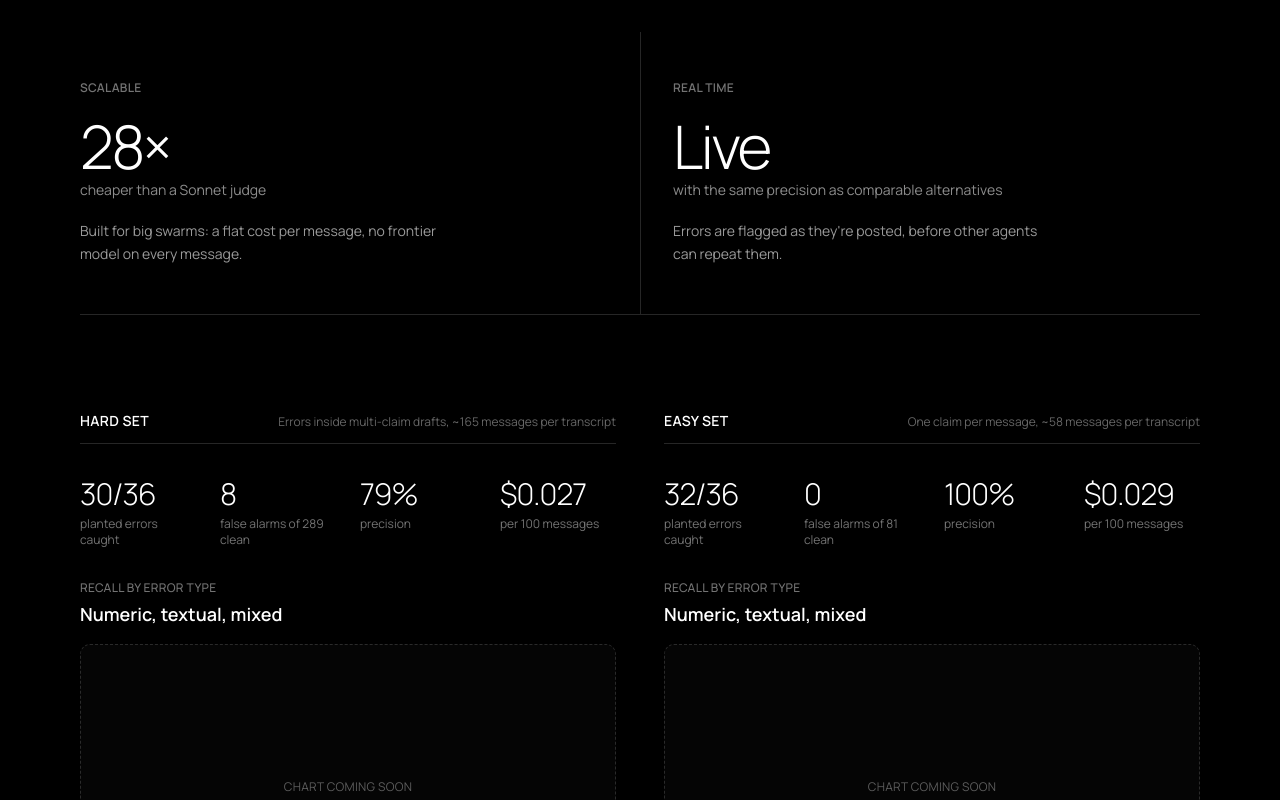
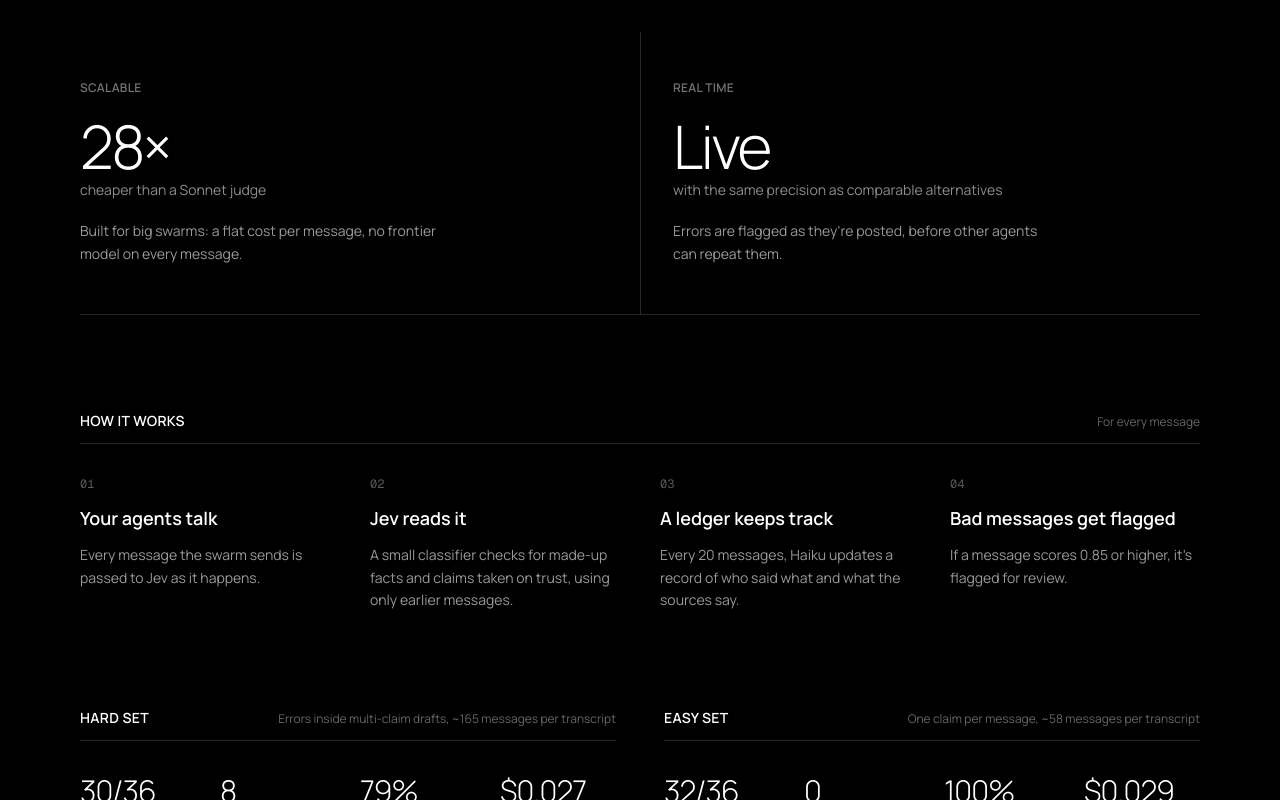
Before and after one commit to platanus-hack/platanus-hack-26-cl-team-6, a Next.js app in the folder web/: page / in a window 1280 px wide. Shown: the part 2000-2800 px from the top of the page. Built offline with nearby package versions, Linux system fonts and the light colour scheme.

Commit message:
feat: update Pillars section titles and descriptions for clarity; reorder navigation links in SiteHeader

```diff
--- a/web/src/app/page.tsx
+++ b/web/src/app/page.tsx
@@ -104,20 +104,20 @@ function Pillars() {
 
 const STEPS = [
   {
-    title: "A swarm writes a briefing",
-    body: "Five agents (Atlas, Birch, Cedar, Delta, Echo) summarise the interview quotes in METR's November 2026 assessment of Anthropic. Atlas fetches the source; the others mostly work from Atlas's excerpts and each other's notes.",
+    title: "Your agents talk",
+    body: "Every message the swarm sends is passed to Jev as it happens.",
   },
   {
-    title: "We plant 36 errors",
-    body: "Wrong numbers, wrong attributions, invented quote endings, and agents repeating each other's mistakes as fact. Twelve numeric, twelve textual, twelve mixed, each with a known correct version.",
+    title: "Jev reads it",
+    body: "A small classifier checks for made-up facts and claims taken on trust, using only earlier messages.",
   },
   {
-    title: "Jev scores every message live",
-    body: "As each message arrives, Jev rates it on fabrication and unverified trust, seeing only earlier messages. A message is flagged when either score reaches 0.85.",
+    title: "A ledger keeps track",
+    body: "Every 20 messages, Haiku updates a record of who said what and what the sources say.",
   },
   {
-    title: "Haiku keeps the ledger",
-    body: "Every 20 messages, Haiku updates a running record of who claimed what, plus the facts from the fetched source. That ledger goes into Jev's context.",
+    title: "Bad messages get flagged",
+    body: "If a message scores 0.85 or higher, it's flagged for review.",
   },
 ];
 
@@ -137,17 +137,8 @@ export default function Home() {
       <main className="flex flex-1 flex-col gap-24 border-t border-white/15 bg-black px-6 py-16 text-white md:px-12 lg:px-20">
         <Pillars />
 
-        <div
-          id="results"
-          className="grid scroll-mt-20 grid-cols-1 gap-16 md:grid-cols-2 md:gap-12"
-        >
-          {SETS.map((s) => (
-            <Column key={s.id} set={s} />
-          ))}
-        </div>
-
         <section id="method" className="flex scroll-mt-20 flex-col gap-8">
-          <SectionHeader label="How it works" hint="Three seeds per set" />
+          <SectionHeader label="How it works" hint="For every message" />
           <ol className="grid grid-cols-1 gap-10 sm:grid-cols-2 lg:grid-cols-4">
             {STEPS.map((s, i) => (
               <li key={s.title} className="flex flex-col gap-3">
@@ -162,6 +153,16 @@ export default function Home() {
             ))}
           </ol>
         </section>
+
+        <div
+          id="results"
+          className="grid scroll-mt-20 grid-cols-1 gap-16 md:grid-cols-2 md:gap-12"
+        >
+          {SETS.map((s) => (
+            <Column key={s.id} set={s} />
+          ))}
+        </div>
+
 
         <section id="limits" className="flex scroll-mt-20 flex-col gap-8">
           <SectionHeader
--- a/web/src/components/site-chrome.tsx
+++ b/web/src/components/site-chrome.tsx
@@ -5,8 +5,8 @@ import { LiveTranscript } from "./live-transcript";
 const REPO = "https://github.com/platanus-hack/platanus-hack-26-cl-team-6";
 
 const NAV = [
+  { href: "#method", label: "Method" },
   { href: "#results", label: "Results" },
-  { href: "#method", label: "Method" },
   { href: "#limits", label: "Limits" },
 ];
 
```
